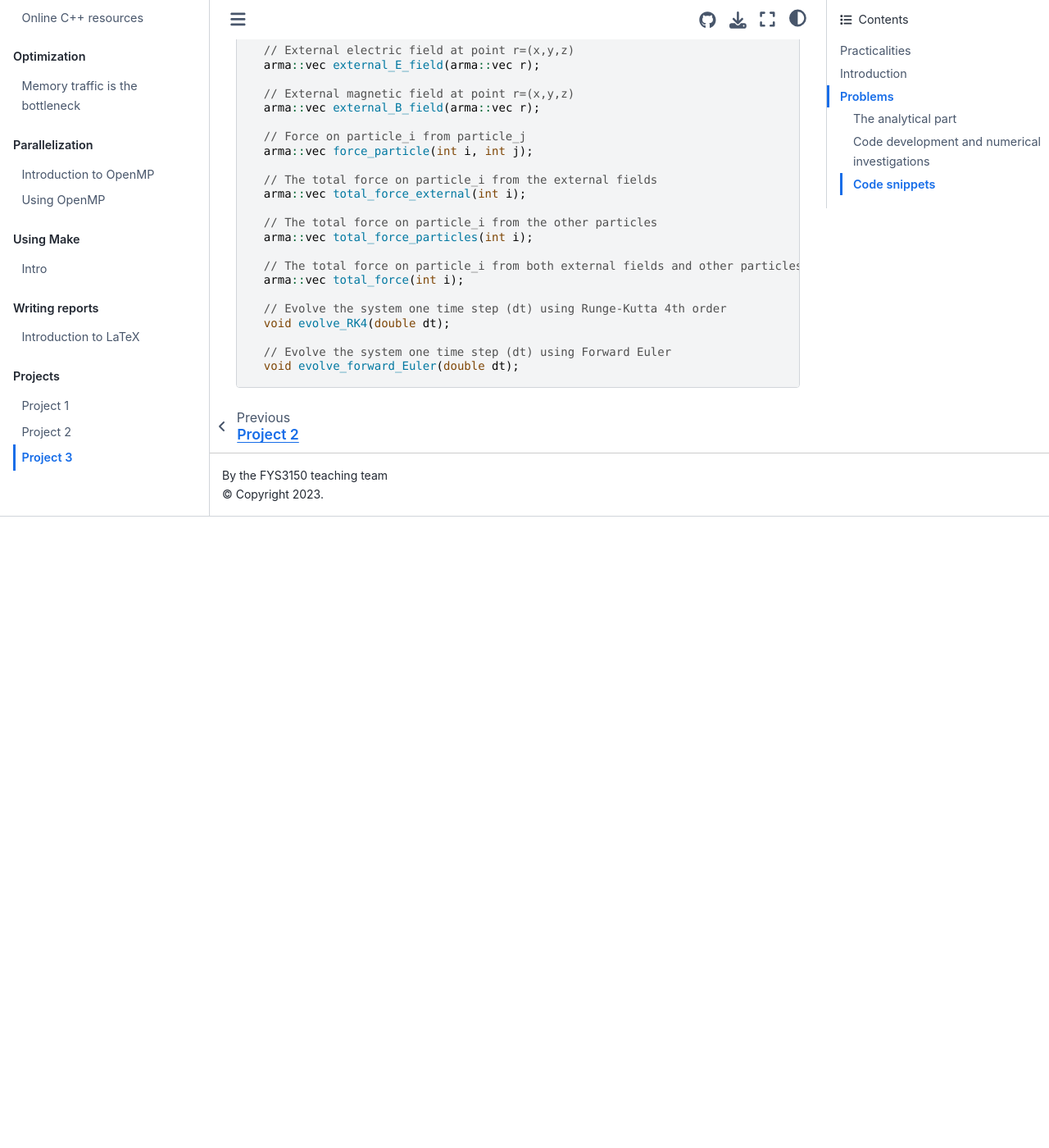
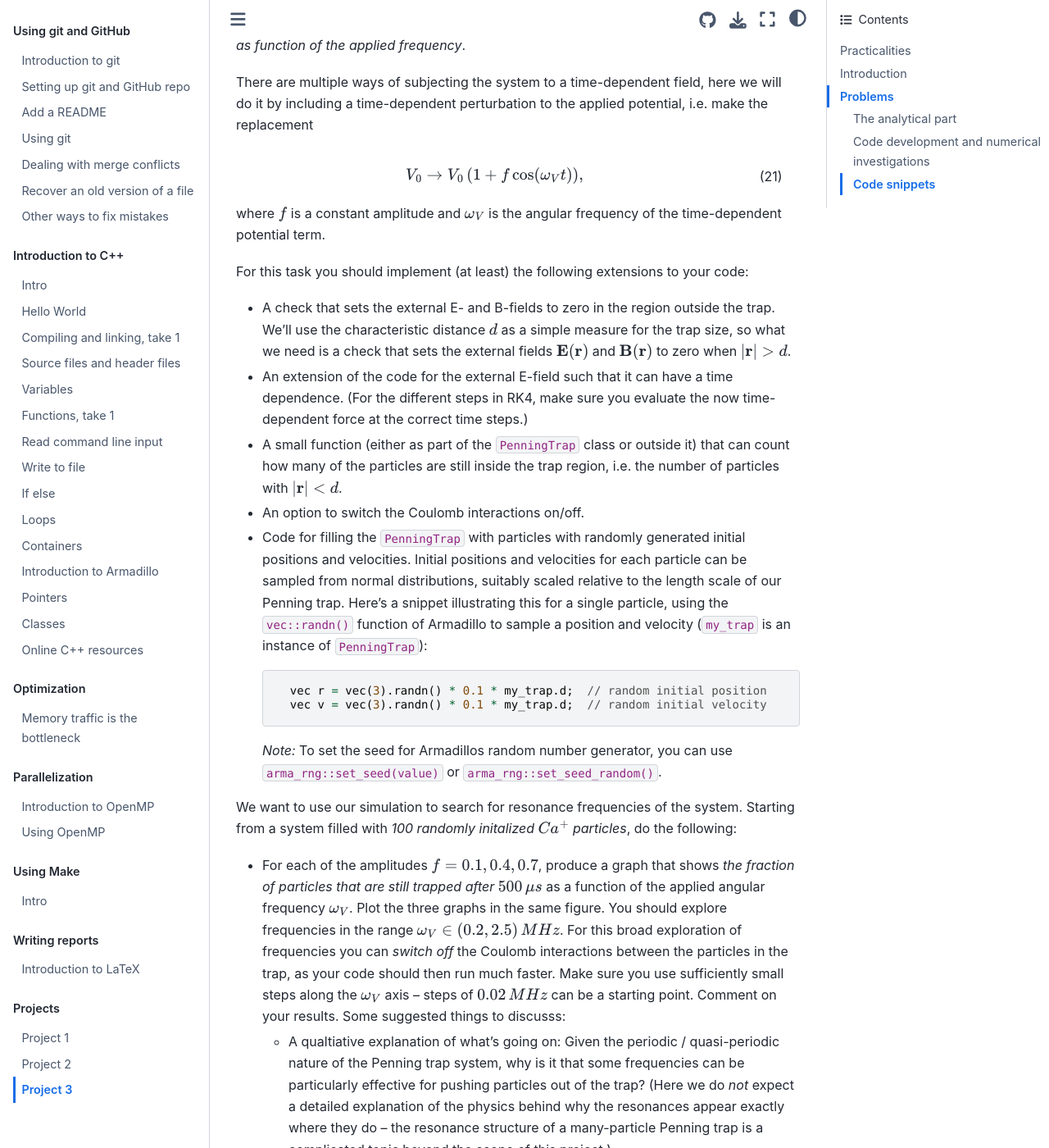
Before and after one commit to anderkve/FYS3150, a Jupyter Book: the page built from book/projects/project3.md, in a window 1280 px wide and 1400 px high, scrolled down 10577 px. Shown: the whole window at 82% size. Built offline with Jupyter Book 1.0.4 settings and Sphinx 7.4.7 and the Sphinx Book theme 1.1.4, drawn with Linux system fonts in a browser that asks for light colours; before the commit the page ends 11207 px from its top, so only the background shows below that; some of the changed text lies outside the part shown.

Commit message:
Added Problem 10 to Project 3. Let's find those resonance frequencies!
	modified:   book/projects/project3.md

````diff
--- a/book/projects/project3.md
+++ b/book/projects/project3.md
@@ -330,7 +330,68 @@ It's time to test and explore your code, to check that it does what it's suppose
 
 #### Problem 10
 
-**To appear shortly...**
+Now that we have explored the basics of our simulation setup it's time to use it to explore some Penning trap physics. For this problem we will modify our Penning trap to be much smaller, but keeping the same strength of the static E-field as before:
+
+- $d = 0.05\,cm$.
+- $V_0 = 0.0025\,V$,
+
+(Make sure to convert these to the appropriate units.)
+
+In a system with complicated periodic motions we should expect the possibility for seeing resonance phenomena. In a Penning trap, this can be investigated by subjecting the system to a time-dependent electromagnetic field and study *the loss of trapped particles as function of the applied frequency*.
+
+There are multiple ways of subjecting the system to a time-dependent field, here we will do it by including a time-dependent perturbation to the applied potential, i.e. make the replacement
+
+$$
+V_0 \rightarrow V_0 \left(1 + f \cos(\omega_V t)\right),
+$$ (timedep_potential)
+
+where $f$ is a constant amplitude and $\omega_V$ is the angular frequency of the time-dependent potential term.
+
+For this task you should implement (at least) the following extensions to your code:
+
+- A check that sets the external E- and B-fields to zero in the region outside the trap.
+  We'll use the characteristic distance $d$ as a simple measure for the trap size, so what we need is
+  a check that sets the external fields $\mathbf{E}(\mathbf{r})$ and $\mathbf{B}(\mathbf{r})$ to zero
+  when $|\mathbf{r}| > d$.
+
+- An extension of the code for the external E-field such that it can have a time dependence.
+  (For the different steps in RK4, make sure you evaluate the now time-dependent force at the correct time steps.)
+
+- A small function (either as part of the `PenningTrap` class or outside it) that can count how many of the particles
+  are still inside the trap region, i.e. the number of particles with $|\mathbf{r}| < d$.
+
+- An option to switch the Coulomb interactions on/off.
+
+- Code for filling the `PenningTrap` with particles with randomly generated initial positions and velocities.
+  Initial positions and velocities for each particle can be sampled from normal distributions, suitably scaled relative to the length scale of our Penning trap. Here's a snippet illustrating this for a single particle, using the `vec::randn()` function of Armadillo to sample a position and velocity (`my_trap` is an instance of `PenningTrap`):
+
+  ```cpp
+    vec r = vec(3).randn() * 0.1 * my_trap.d;  // random initial position
+    vec v = vec(3).randn() * 0.1 * my_trap.d;  // random initial velocity
+  ```
+
+  *Note:* To set the seed for Armadillos random number generator, you can use `arma_rng::set_seed(value)` or `arma_rng::set_seed_random()`.
+
+
+We want to use our simulation to search for resonance frequencies of the system. Starting from a system filled with *100 randomly initalized $Ca^+$ particles*, do the following:
+
+- For each of the amplitudes $f = 0.1, 0.4, 0.7$, produce a graph that shows *the fraction of particles that are still trapped after $500\, \mu s$* as a function of the applied angular frequency $\omega_V$. Plot the three graphs in the same figure. You should explore frequencies in the range $\omega_V \in (0.2, 2.5)\, MHz$. For this broad exploration of frequencies you can *switch off* the Coulomb interactions between the particles in the trap, as your code should then run much faster. Make sure you use sufficiently small steps along the $\omega_V$ axis -- steps of $0.02\,MHz$ can be a starting point. Comment on your results. Some suggested things to discusss:
+
+  - A qualtiative explanation of what's going on: Given the periodic / quasi-periodic nature of the Penning trap system, why is it that some frequencies can be particularly effective for pushing particles out of the trap? (Here we do *not* expect a detailed explanation of the physics behind why the resonances appear exactly where they do -- the resonance structure of a many-particle Penning trap is a complicated topic beyond the scope of this project.)
+
+  - How do the resonances change when the amplitude for the time-varying potential is increased?
+
+  - Based on the research literature on Penning Traps, we expect that some of resonance frequencies of our system can
+    be expressed as simple combinations of $\omega_z$, $\omega_+$ and $\omega_-$. Does this seem to be the case for the resonances you've uncovered?
+
+- Now we want to check if the Coulomb interactions have some impact on the structure of the these resonances. To do this you should "zoom in" on one of the resonances you've uncovered by performing fine-grained frequency scans around that resonance.
+
+  - Perform two such scans, one where you include Coulomb interactions in your simulation and one without. (If you have time, you can run multiple scans for each case and use the average results, to lower the statistical uncertainty coming from the fact that we only simulate 100 randomly initialized particles.)
+
+  - Produce a plot that shows the fraction of trapped particles versus frequency for the two cases. Comment on noteworthy differences.
+
+
+**Good luck!**
 
 
 ----
````
